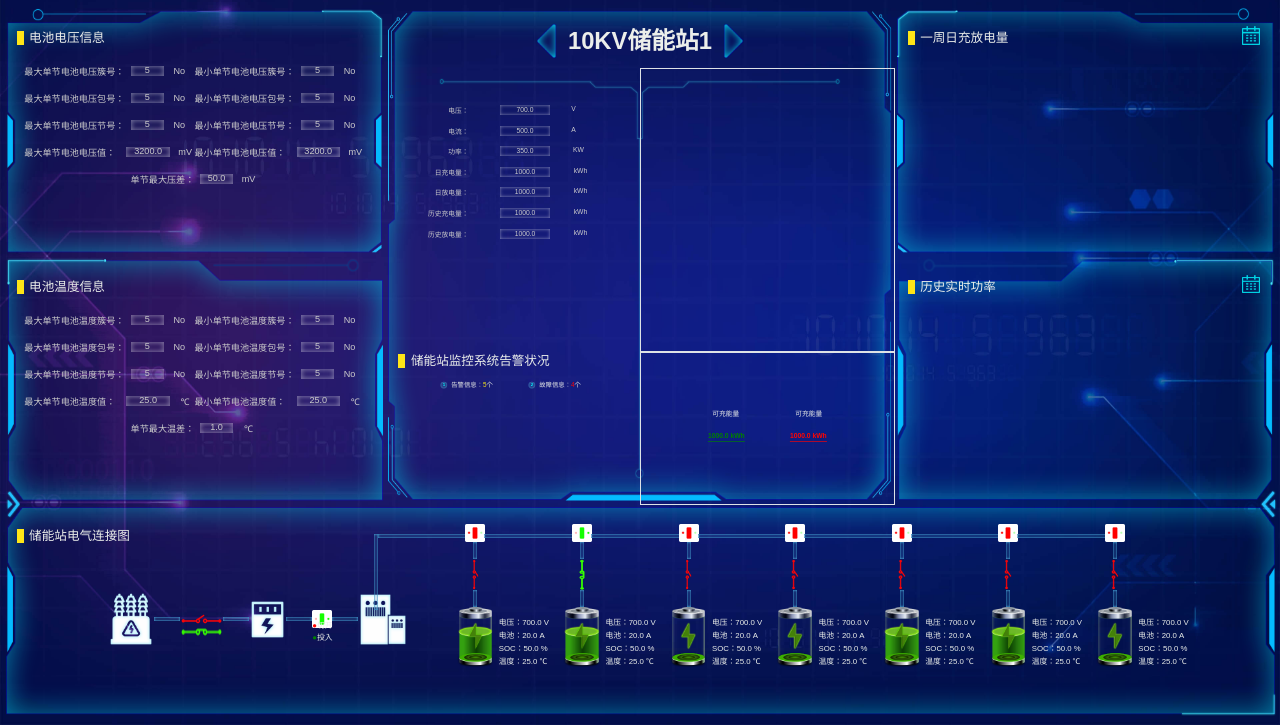
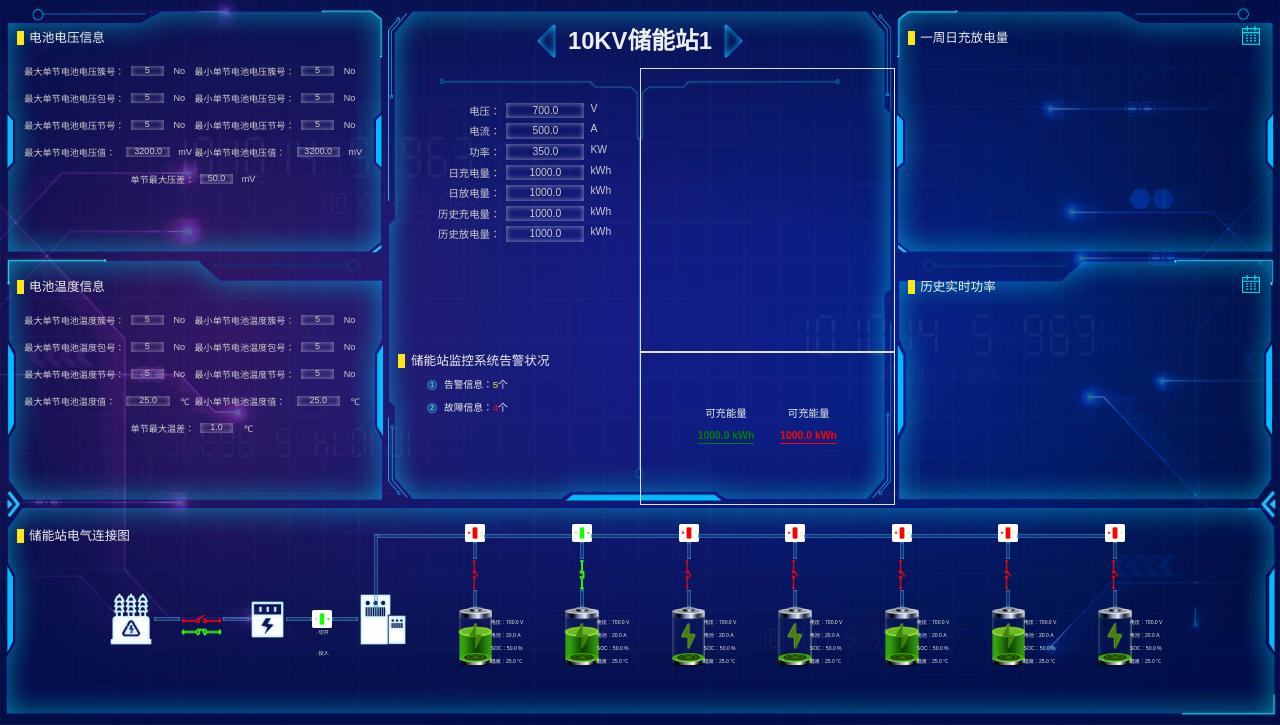
Before and after one commit to yi298/water, a plain HTML site: page bat_2.html in a window 1280 px wide. Shown: the part 75-800 px from the top of the page. Drawn offline with nearby package versions, Linux system fonts and the light colour scheme.

Commit message:
bat_2排版修改

```diff
--- a/css/md.less
+++ b/css/md.less
@@ -112,14 +112,14 @@
   padding: 0 60px*0.65;
   .com-alarm_title {
     font-size: 15px*0.65;
-    -webkit-transform : scale(0.65,0.65) ;
-    display: inline-block;
+    // -webkit-transform : scale(0.65,0.65) ;
+    // display: inline-block;
     margin: 20px*0.65 0;
   }
   .com-alarm_dd {
     font-size: 15px*0.65;
-    -webkit-transform : scale(0.65,0.65) ;
-    display: inline-block;
+    // -webkit-transform : scale(0.65,0.65) ;
+    // display: inline-block;
     margin: 10px*0.65 0;
     .com-alarm-dd_badge {
       box-shadow: inset 0 0 12px*0.65 1px #4288b9;
@@ -173,17 +173,23 @@
               margin: 10px * 0.65 0;
               .layui-form-label {
                 font-size: 14px * 0.65;
+                // -webkit-transform : scale(0.65) ;
+                    // display: inline-block;
                 flex-basis: 155px * 0.65;
               }
               .input-null {
                 font-size: 14px * 0.65;
                 flex-basis: 50px * 0.65;
+                // -webkit-transform : scale(0.65) ;
+                    // display: inline-block;
                 height: 15px * 0.65;
                 line-height: 15px * 0.65;
               }
               .layui-word-aux {
                 font-size: 14px * 0.65;
                 flex-basis: 30px * 0.65;
+                // -webkit-transform : scale(0.65) ;
+                    // display: inline-block;
               }
             }
             .row {
@@ -208,23 +214,24 @@
           .bat2-mid_left {
             // 内容
             .layui-form {
-              padding: 45px * 0.65;
+              padding: 30px 0;
+              padding-left: 50px;
               .layui-form-item {
                 .layui-form-label {
                   flex-basis: 100px * 0.65;
-                  -webkit-transform : scale(0.65,0.65) ;
-                  display: inline-block;
+                  // -webkit-transform : scale(0.65,0.65) ;
+                  // display: inline-block;
                   font-size: 16px * 0.65;
                 }
                 .input-null{
                   font-size: 16px * 0.65;
-                  -webkit-transform : scale(0.65,0.65) ;
-                  display: inline-block;
+                  // -webkit-transform : scale(0.65,0.65) ;
+                  // display: inline-block;
                 }
                 .layui-word-aux{
-                  display: inline-block;
+                  // display: inline-block;
                   font-size: 16px * 0.65;
-                  -webkit-transform : scale(0.65,0.65) ;
+                  // -webkit-transform : scale(0.65,0.65) ;
                 }
               }
             }
@@ -235,8 +242,8 @@
                 margin: 0 20px*0.65;
                 .echartsNum_li{
                   font-size: 16px*0.65;
-                  -webkit-transform : scale(0.65,0.65) ;
-                  display: inline-block;
+                  // -webkit-transform : scale(0.65,0.65) ;
+                  // display: inline-block;
                   margin-bottom: 10px*0.65;
                 }
                 .red{
@@ -336,8 +343,12 @@
                 left: 0;
                 .bat2-link-kg_p {
                   font-size: 12px  * 0.65;
+                  -webkit-transform : scale(0.65) ;
+                  display: inline-block;
                   span {
                     font-size: 12px  * 0.65;
+                    -webkit-transform : scale(0.65) ;
+                    display: inline-block;
                   }
                 }
               }
@@ -350,11 +361,12 @@
               right: -15px  * 0.65;
               .bat2-link-dc {
                 .dc_text {
-                  top: 16px  * 0.65;
-                  left: 65px  * 0.65;
+                  top: 10.4px;
+                  left: 25px;
                   .dc-text_numb {
                     height: 20px  * 0.65;
                     font-size: 12px  * 0.65;
+                    -webkit-transform : scale(0.65) ;
                   }
                 }
               }
```
Also changed, not shown: css/md.css.
